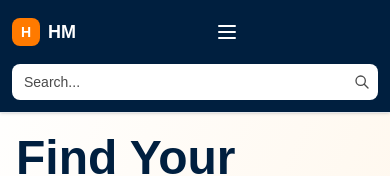
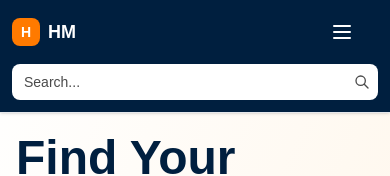
Before and after one commit to karunesh77/HireMitra, a Next.js app in the folder frontend/: page / in a window 390 px wide. Shown: the top 176 px of the page. Built offline with nearby package versions, Linux system fonts and the light colour scheme.

Commit message:
fix: push hamburger to far right with ml-auto

```diff
--- a/frontend/components/Navbar.tsx
+++ b/frontend/components/Navbar.tsx
@@ -108,7 +108,7 @@ export default function Navbar() {
 
           {/* Hamburger Menu Button (mobile only) — right side */}
           <button
-            className="lg:hidden p-2 text-white hover:text-[#FF7A00] transition flex-shrink-0"
+            className="lg:hidden p-2 text-white hover:text-[#FF7A00] transition flex-shrink-0 ml-auto"
             onClick={() => setShowMobileMenu(!showMobileMenu)}
             aria-label="Toggle menu"
           >
```
